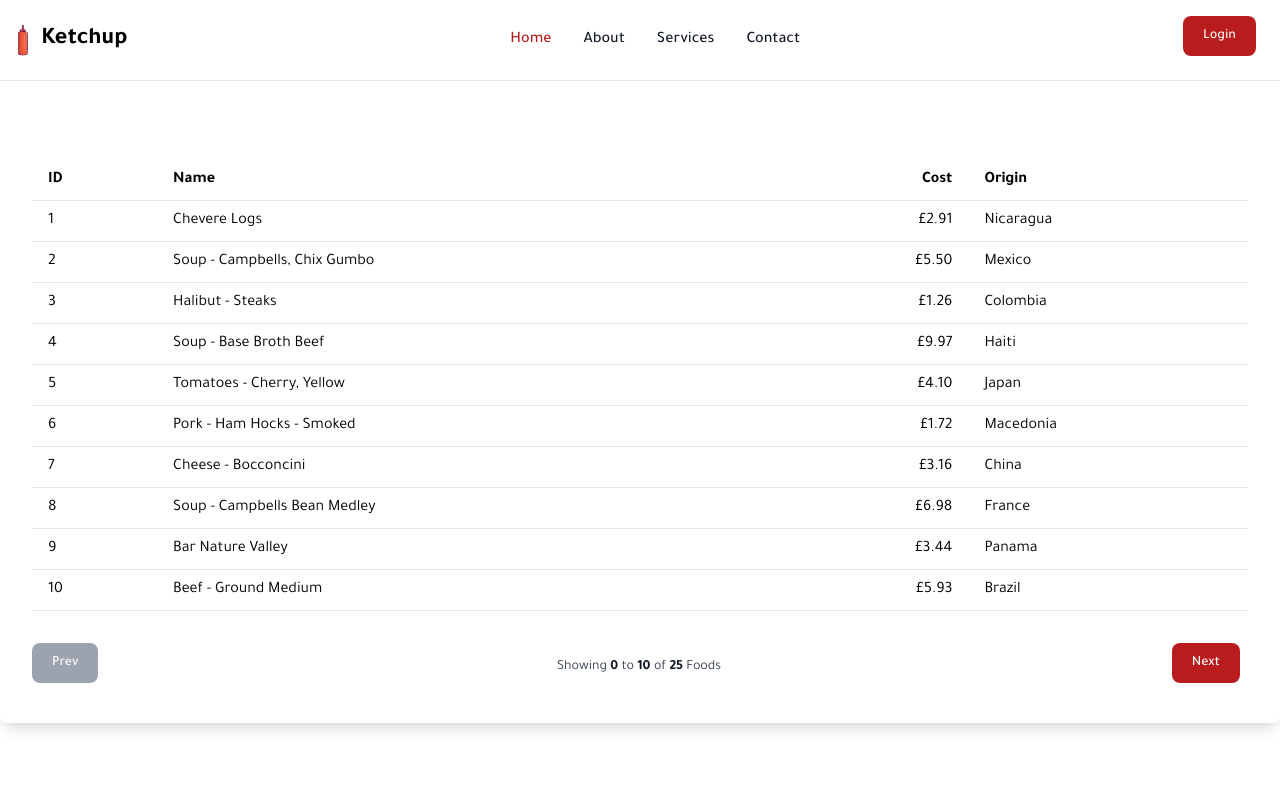
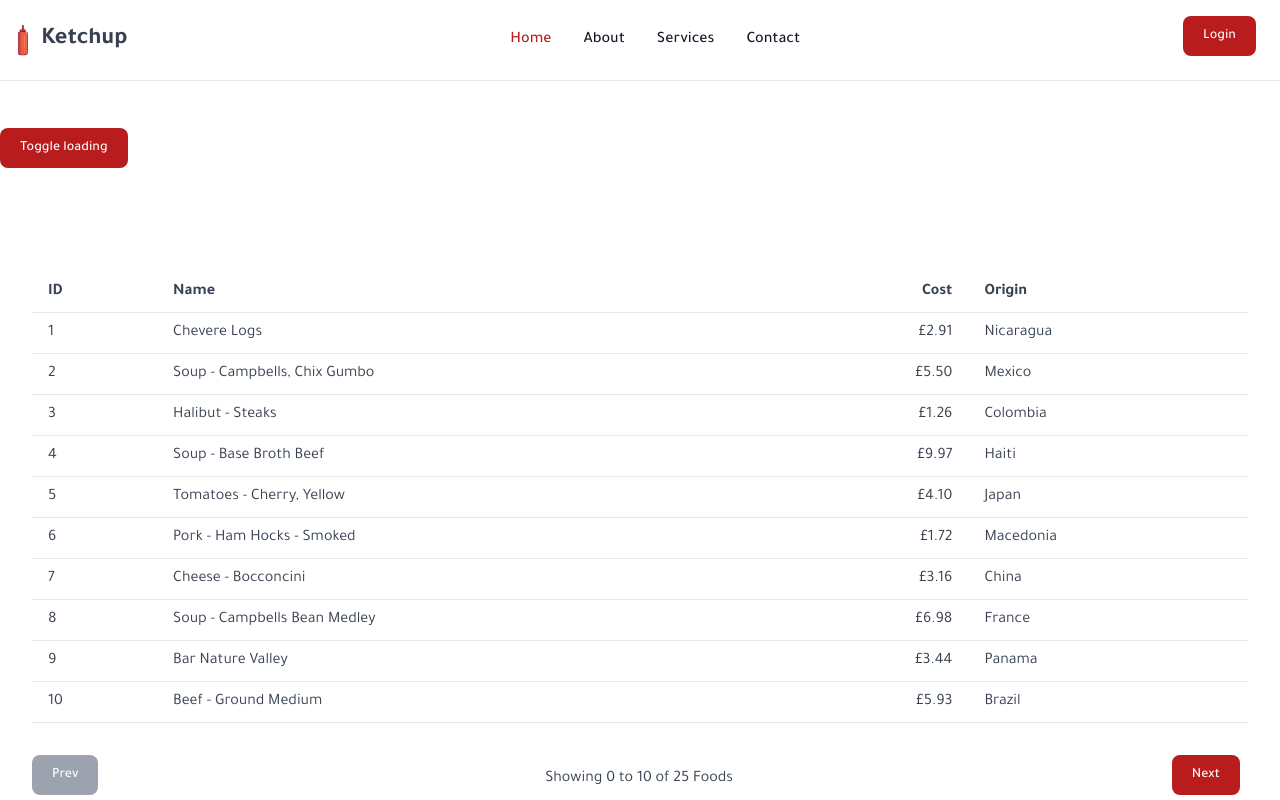
Before and after one commit to ScottKGregory/ketchup, a React (Vite) app: page / in a window 1280 px wide. Shown: the top 800 px of the page. Built offline with nearby package versions, Linux system fonts and the light colour scheme.

Commit message:
Dark mode

```diff
--- a/index.html
+++ b/index.html
@@ -6,7 +6,7 @@
     <meta name="viewport" content="width=device-width, initial-scale=1.0" />
     <title>🍅 Ketchup</title>
   </head>
-  <body>
+  <body class="bg-white dark:bg-gray-950">
     <div id="root"></div>
     <script type="module" src="/src/main.tsx"></script>
   </body>
--- a/src/App.tsx
+++ b/src/App.tsx
@@ -7,6 +7,8 @@ import Table from "./components/table";
 import mockData from "./mockData";
 import ToastProvider, { useToast } from "./hooks/toast";
 import Typography from "./components/typography";
+import Spinner from "./components/spinner";
+import Button from "./components/button";
 
 interface Produce {
   id: number;
@@ -31,6 +33,7 @@ function Content() {
   const [start, setStart] = useState(0);
   const [end, setEnd] = useState(10);
   const [foods, setFoods] = useState(mockData.foods.slice(start, end));
+  const [loading, setLoading] = useState(false);
 
   const { addToast } = useToast();
 
@@ -54,6 +57,15 @@ function Content() {
       />
 
       <Container>
+        <Button
+          onClick={() => setLoading((l) => !l)}
+          text="Toggle loading"
+          loading={loading}
+        />
+      </Container>
+
+      <Container>
+        <Spinner loading={loading}>
           <Card padding="lg">
             <Paginator
               top={false}
@@ -62,10 +74,18 @@ function Content() {
               start={start}
               end={end}
               onNext={() => {
+                setLoading(true);
+                setTimeout(() => {
+                  setLoading(false);
                   changePage(10);
+                }, 1000);
               }}
               onPrev={() => {
+                setLoading(true);
+                setTimeout(() => {
+                  setLoading(false);
                   changePage(-10);
+                }, 1000);
               }}
             >
               <Table<Produce>
@@ -85,64 +105,63 @@ function Content() {
               />
             </Paginator>
           </Card>
+        </Spinner>
       </Container>
 
       <Container>
+        <Spinner loading={loading}>
           <Card padding="xl">
             <Typography type="h2">Ketchup!</Typography>
             <Typography type="subtitle">It's a wonderful sauce</Typography>
             <Typography type="drop-cap" columns={2}>
               Lorem ipsum dolor sit amet, consectetur adipiscing elit. Ut non
               venenatis dolor. Cras laoreet elit sit amet cursus consequat. Ut a
-            dapibus libero, maximus vulputate enim. Vivamus fringilla at odio id
-            bibendum. Lorem ipsum dolor sit amet, consectetur adipiscing elit.
-            Etiam at ante rhoncus, placerat velit iaculis, elementum lectus.
-            Morbi erat lorem, imperdiet eget pharetra vitae, luctus nec nisl.
-            Pellentesque arcu ipsum, vehicula in enim quis, rhoncus laoreet
-            urna. Ut volutpat nibh metus, et dictum leo iaculis ac. Donec nec
-            ante sapien. Maecenas massa lacus, vulputate at euismod non,
-            facilisis vel massa. Sed porta metus non posuere accumsan. Donec sem
-            metus, hendrerit eget pharetra nec, commodo non ex. Curabitur nec
-            dolor sed turpis condimentum dapibus ac vehicula nisl. Nullam nec
-            venenatis ex. Proin pulvinar diam sed augue pellentesque fringilla.
+              dapibus libero, maximus vulputate enim. Vivamus fringilla at odio
+              id bibendum. Lorem ipsum dolor sit amet, consectetur adipiscing
+              elit. Etiam at ante rhoncus, placerat velit iaculis, elementum
+              lectus. Morbi erat lorem, imperdiet eget pharetra vitae, luctus
+              nec nisl. Pellentesque arcu ipsum, vehicula in enim quis, rhoncus
+              laoreet urna. Ut volutpat nibh metus, et dictum leo iaculis ac.
+              Donec nec ante sapien. Maecenas massa lacus, vulputate at euismod
+              non, facilisis vel massa. Sed porta metus non posuere accumsan.
+              Donec sem metus, hendrerit eget pharetra nec, commodo non ex.
+              Curabitur nec dolor sed turpis condimentum dapibus ac vehicula
+              nisl. Nullam nec venenatis ex. Proin pulvinar diam sed augue
+              pellentesque fringilla.
             </Typography>
             <Typography>
               Duis ut lacinia augue, sed ultricies nunc. Vestibulum ut enim mi.
               Phasellus ac massa ullamcorper ligula feugiat efficitur. Nulla
               fermentum sapien nisl. Sed commodo leo quis erat vulputate, sed
               tempor nunc volutpat. Mauris vitae scelerisque odio. Nunc auctor
-            quam justo, sed dapibus nibh semper id. Aliquam et tellus at sapien
-            tincidunt ultricies vitae nec velit. Aenean fringilla dui ut nulla
-            fringilla, id pellentesque velit interdum. Proin blandit sagittis
-            purus.
+              quam justo, sed dapibus nibh semper id. Aliquam et tellus at
+              sapien tincidunt ultricies vitae nec velit. Aenean fringilla dui
+              ut nulla fringilla, id pellentesque velit interdum. Proin blandit
+              sagittis purus.
             </Typography>
             <Typography>
-            Suspendisse eget ligula vel odio sagittis bibendum. Pellentesque ac
-            quam tempus, iaculis nisl ac, pellentesque magna.{" "}
+              Suspendisse eget ligula vel odio sagittis bibendum. Pellentesque
+              ac quam tempus, iaculis nisl ac, pellentesque magna.{" "}
               <Typography underlined type="span">
                 Pellentesque tincidunt tincidunt nibh, gravida semper urna
                 imperdiet in.{" "}
               </Typography>
               Pellentesque commodo, metus eu dignissim dapibus, magna sapien
-            interdum nibh, sit amet tincidunt orci massa eu libero. Pellentesque
-            id tellus ut purus efficitur mattis tincidunt non purus. Fusce
-            venenatis dui in rhoncus tempus. Mauris elit magna, ultricies et mi
-            a, aliquet maximus dui.{" "}
+              interdum nibh, sit amet tincidunt orci massa eu libero.
+              Pellentesque id tellus ut purus efficitur mattis tincidunt non
+              purus. Fusce venenatis dui in rhoncus tempus. Mauris elit magna,
+              ultricies et mi a, aliquet maximus dui.{" "}
               <Typography type="span" strike>
                 Vivamus bibendum velit sit amet odio dictum, vel varius quam
                 finibus.
               </Typography>{" "}
-            In auctor, est in tincidunt lacinia, neque turpis congue ipsum, vel
-            semper justo felis eget dui.
+              In auctor, est in tincidunt lacinia, neque turpis congue ipsum,
+              vel semper justo felis eget dui.
             </Typography>
             <Typography type="blockquote">
-            Well, He broke the mold when He made me. He made me very special. -
-            Mrs. Doubtfire
+              Well, He broke the mold when He made me. He made me very special.
+              - Mrs. Doubtfire
             </Typography>
-        </Card>
-      </Container>
-      <Container>
-        <Card padding="xl">
             <Typography type="code">
               {`{
   "name": "John Doe",
@@ -157,6 +176,7 @@ function Content() {
 }`}
             </Typography>
           </Card>
+        </Spinner>
       </Container>
     </div>
   );
--- a/src/components/button.tsx
+++ b/src/components/button.tsx
@@ -1,17 +1,27 @@
+import classNames from "classnames";
+import Spinner from "./spinner";
+
 interface Props {
   text: string;
   onClick?: () => void;
   disabled?: boolean;
+  loading?: boolean;
 }
 
 export default function Button(props: Props) {
   return (
     <button
       type="button"
-      className="mb-2 me-2 rounded-lg bg-red-700 px-5 py-2.5 text-sm font-medium text-white hover:bg-red-800 focus:outline-none focus:ring-4 focus:ring-red-300 disabled:bg-gray-400"
+      className={classNames(
+        "mb-2 me-2 inline-flex rounded-lg bg-red-700 px-5 py-2.5 text-sm font-medium text-white",
+        "hover:bg-red-800",
+        "focus:outline-none focus:ring-4 focus:ring-red-300",
+        "disabled:bg-gray-400",
+      )}
       onClick={props.onClick}
       disabled={props.disabled}
     >
+      {props.loading && <Spinner loading inline />}
       {props.text}
     </button>
   );
--- a/src/components/card.tsx
+++ b/src/components/card.tsx
@@ -11,7 +11,7 @@ export default function Card(props: Props) {
   return (
     <section
       className={classNames(
-        "rounded-lg shadow-lg",
+        "rounded-lg shadow-lg dark:bg-gray-900",
         props.className,
         Padding(props.padding),
       )}
--- a/src/components/navbar.tsx
+++ b/src/components/navbar.tsx
@@ -1,5 +1,6 @@
 import classNames from "classnames";
 import Button from "./button";
+import Typography from "./typography";
 
 interface Link {
   title: string;
@@ -13,32 +14,39 @@ interface Props {
 
 export default function Navbar(props: Props) {
   return (
-    <nav className="fixed start-0 top-0 z-20 w-full border-b border-gray-200 bg-white">
+    <nav className="fixed start-0 top-0 z-20 w-full border-b border-gray-200 bg-white dark:border-gray-800 dark:bg-gray-900">
       <div className="mx-auto flex max-w-screen-xl flex-wrap items-center justify-between p-4">
         <a href="" className="flex items-center space-x-3 rtl:space-x-reverse">
           <img src="ketchup.png" className="h-8" />
-          <span className="self-center whitespace-nowrap text-2xl font-semibold">
+          <Typography
+            type="span"
+            bold
+            className="self-center whitespace-nowrap text-2xl"
+          >
             Ketchup
-          </span>
+          </Typography>
         </a>
         <div className="flex space-x-3 md:order-2 md:space-x-0 rtl:space-x-reverse">
           <Button text="Login" />
         </div>
         <div className="order-1 flex w-full items-center justify-between md:w-auto">
-          <ul className="mt-4 flex flex-col rounded-lg border border-gray-100 bg-gray-50 p-4 font-medium md:mt-0 md:flex-row md:space-x-8 md:border-0 md:bg-white md:p-0 rtl:space-x-reverse">
+          <ul className="mt-0 flex flex-row space-x-8 rounded-lg border-0 p-0 font-medium rtl:space-x-reverse">
             {props.links.map((link) => (
               <li key={link.title + link.to}>
+                <Typography type="span">
+                  {" "}
                   <a
                     href={link.to}
                     className={classNames({
-                    "block rounded-sm bg-red-700 px-3 py-2 text-white md:bg-transparent md:p-0 md:text-red-700":
+                      "dar block rounded-sm bg-red-700 bg-transparent p-0 text-red-700":
                         link.active,
-                    "block rounded-sm px-3 py-2 text-gray-900 hover:bg-gray-100 md:p-0 md:hover:bg-transparent md:hover:text-red-700":
+                      "block rounded-sm p-0 text-gray-900 hover:bg-gray-100 hover:bg-transparent hover:text-red-700 dark:text-gray-100":
                         !link.active,
                     })}
                   >
                     {link.title}
                   </a>
+                </Typography>
               </li>
             ))}
           </ul>
--- a/src/components/paginator.tsx
+++ b/src/components/paginator.tsx
@@ -1,6 +1,7 @@
 import type { PropsWithChildren } from "react";
 import Button from "./button";
 import classNames from "classnames";
+import Typography from "./typography";
 
 interface Props extends PropsWithChildren {
   top?: boolean;
@@ -34,16 +35,12 @@ export default function Paginator(props: Props) {
         disabled={!props.onPrev || props.start === 0}
       />
 
-      <span className="text-sm text-gray-700">
+      <Typography type="span">
         {" "}
-        Showing{" "}
-        <span className="font-semibold text-gray-900">
-          {" "}
-          {props.start}{" "}
-        </span> to <span className="font-semibold text-gray-900"> {end} </span>{" "}
-        of <span className="font-semibold text-gray-900"> {props.count} </span>{" "}
-        {props.label}{" "}
-      </span>
+        Showing <Typography type="span"> {props.start} </Typography> to{" "}
+        <Typography type="span"> {end} </Typography> of{" "}
+        <Typography type="span"> {props.count} </Typography> {props.label}{" "}
+      </Typography>
 
       <Button
         text="Next"
--- /dev/null
+++ b/src/components/spinner.tsx
@@ -0,0 +1,57 @@
+import classNames from "classnames";
+import type { PropsWithChildren } from "react";
+
+interface Props extends PropsWithChildren {
+  loading?: boolean;
+  inline?: boolean;
+}
+
+export default function Spinner(props: Props) {
+  return (
+    <div
+      className={classNames("relative", {
+        "h-0 w-0": props.inline && !props.loading,
+        "me-3": props.inline && props.loading,
+      })}
+    >
+      {!props.inline && props.children && (
+        <div
+          className={classNames("rounded-lg transition-all duration-500", {
+            "pointer-events-none blur-sm": props.loading,
+          })}
+        >
+          {props.children}
+        </div>
+      )}
+      <div
+        className={classNames("transition-all duration-500", {
+          "opacity-0": !props.loading,
+          "pointer-events-none opacity-100": props.loading,
+          "absolute-center": !props.inline,
+        })}
+      >
+        <svg
+          aria-hidden="true"
+          className={classNames(
+            "inline h-14 w-14 animate-spin fill-red-600 text-gray-200",
+            {
+              "h-4 w-4": props.inline,
+            },
+          )}
+          viewBox="0 0 100 101"
+          fill="none"
+          xmlns="http://www.w3.org/2000/svg"
+        >
+          <path
+            d="M100 50.5908C100 78.2051 77.6142 100.591 50 100.591C22.3858 100.591 0 78.2051 0 50.5908C0 22.9766 22.3858 0.59082 50 0.59082C77.6142 0.59082 100 22.9766 100 50.5908ZM9.08144 50.5908C9.08144 73.1895 27.4013 91.5094 50 91.5094C72.5987 91.5094 90.9186 73.1895 90.9186 50.5908C90.9186 27.9921 72.5987 9.67226 50 9.67226C27.4013 9.67226 9.08144 27.9921 9.08144 50.5908Z"
+            fill="currentColor"
+          />
+          <path
+            d="M93.9676 39.0409C96.393 38.4038 97.8624 35.9116 97.0079 33.5539C95.2932 28.8227 92.871 24.3692 89.8167 20.348C85.8452 15.1192 80.8826 10.7238 75.2124 7.41289C69.5422 4.10194 63.2754 1.94025 56.7698 1.05124C51.7666 0.367541 46.6976 0.446843 41.7345 1.27873C39.2613 1.69328 37.813 4.19778 38.4501 6.62326C39.0873 9.04874 41.5694 10.4717 44.0505 10.1071C47.8511 9.54855 51.7191 9.52689 55.5402 10.0491C60.8642 10.7766 65.9928 12.5457 70.6331 15.2552C75.2735 17.9648 79.3347 21.5619 82.5849 25.841C84.9175 28.9121 86.7997 32.2913 88.1811 35.8758C89.083 38.2158 91.5421 39.6781 93.9676 39.0409Z"
+            fill="currentFill"
+          />
+        </svg>
+      </div>
+    </div>
+  );
+}
--- a/src/components/table.tsx
+++ b/src/components/table.tsx
@@ -2,6 +2,7 @@ import classNames from "classnames";
 import dayjs from "dayjs";
 import type { ReactElement, ReactNode } from "react";
 import { TextAlignment, type Alignment } from "../helpers/classes";
+import Typography from "./typography";
 
 interface Column<T extends object> {
   heading: ReactElement | string;
@@ -22,7 +23,7 @@ interface Props<T extends object> {
   onRowClick?: (val: T) => void;
 }
 
-const cellClasses = classNames("px-4 py-2 border-b");
+const cellClasses = classNames("px-4 py-2 border-b dark:border-gray-700");
 
 export default function Table<T extends object>(props: Props<T>) {
   const boolToString = (b: boolean): string => {
@@ -66,10 +67,12 @@ export default function Table<T extends object>(props: Props<T>) {
     const classes = classNames(TextAlignment(col.align), cellClasses);
     return props.leftHeading ? (
       <th scope="row" className={classes}>
-        {ret as ReactNode}
+        <Typography type="span">{ret as ReactNode}</Typography>
       </th>
     ) : (
-      <td className={classes}>{ret as ReactNode}</td>
+      <td className={classes}>
+        <Typography type="span">{ret as ReactNode}</Typography>
+      </td>
     );
   };
 
@@ -83,7 +86,7 @@ export default function Table<T extends object>(props: Props<T>) {
               scope="col"
               className={classNames(TextAlignment(col.align), cellClasses)}
             >
-              {col.heading}
+              <Typography type="span">{col.heading}</Typography>
             </th>
           ))}
         </tr>
@@ -91,7 +94,7 @@ export default function Table<T extends object>(props: Props<T>) {
       <tbody>
         {props.data.map((val) => (
           <tr
-            className={classNames("hover:bg-gray-100", {
+            className={classNames("hover:bg-gray-100 hover:dark:bg-gray-800", {
               "hover:cursor-pointer": !!props.onRowClick,
             })}
             onClick={
--- a/src/components/typography.tsx
+++ b/src/components/typography.tsx
@@ -25,10 +25,12 @@ interface Props extends PropsWithChildren {
   strike?: boolean;
   uppercase?: boolean;
   columns?: 1 | 2 | 3 | 4;
+
+  className?: string;
 }
 
 export default function Typography(props: Props) {
-  const textColour = "text-gray-700";
+  const textColour = "text-gray-700 dark:text-gray-300";
   let classes = classNames(
     "font-sans",
     "last:mb-0",
@@ -40,6 +42,8 @@ export default function Typography(props: Props) {
       uppercase: props.uppercase,
     },
     TextAlignment(props.align),
+    textColour,
+    props.className,
   );
 
   switch (props.columns) {
@@ -143,7 +147,7 @@ export default function Typography(props: Props) {
             classes,
             "mb-3",
             textColour,
-            "first-letter:float-start first-letter:me-3 first-letter:text-7xl first-letter:font-bold first-letter:text-gray-900",
+            "first-letter:float-start first-letter:me-3 first-letter:text-7xl first-letter:font-bold first-letter:text-gray-900 dark:first-letter:text-gray-100",
           )}
         >
           {props.children}
@@ -154,7 +158,7 @@ export default function Typography(props: Props) {
         <blockquote
           className={classNames(
             classes,
-            "my-8 border-s-4 border-gray-300 bg-gray-50 p-4",
+            "my-8 border-s-4 border-gray-300 bg-gray-50 p-4 dark:bg-gray-800",
           )}
         >
           <p
--- a/src/index.css
+++ b/src/index.css
@@ -3,3 +3,9 @@
 @tailwind base;
 @tailwind components;
 @tailwind utilities;
+
+@layer components {
+  .absolute-center {
+    @apply absolute left-1/2 top-1/2 -translate-x-1/2 -translate-y-1/2 transform;
+  }
+}
```
Also changed, not shown: src/components/toast.tsx (+5 -2 lines). Lines whose indentation alone changed are shown as unchanged.
